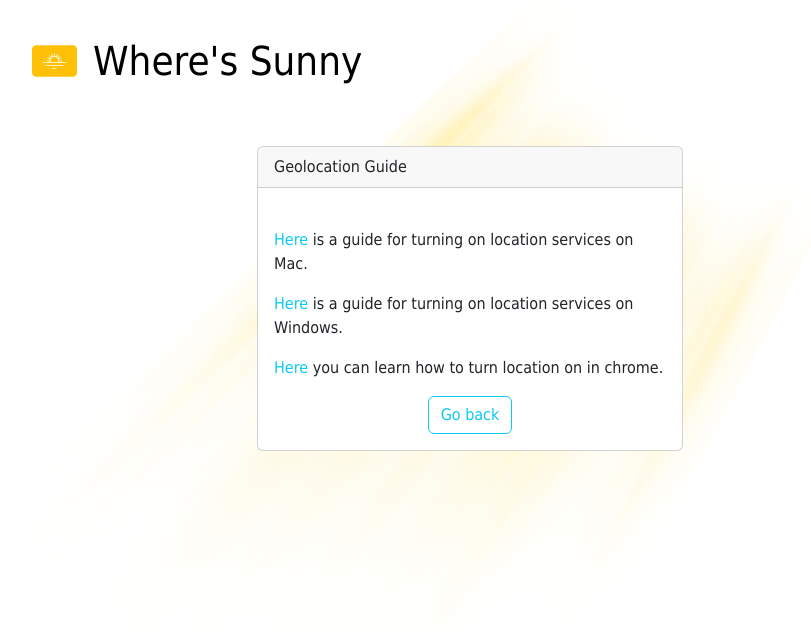
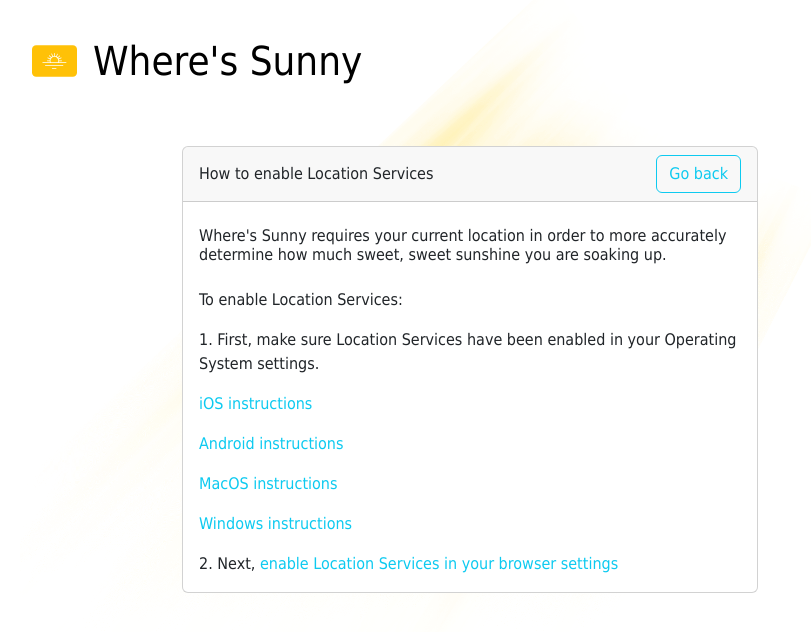
Before and after one commit to espressoGoddess/wheres_sunny, a React (Create React App) app: page /location-services-info in a window 1280 px wide. Shown: the top 632 px of the page, without its empty margins (170-981 px from the left). Built offline with nearby package versions, Linux system fonts and the light colour scheme.

Commit message:
Make LocationInfo component more comprehensive

```diff
--- a/src/Components/LocationInfo/LocationInfo.js
+++ b/src/Components/LocationInfo/LocationInfo.js
@@ -8,29 +8,52 @@
   return (
     <Container>
       <Row>
-        <Col md={{span: 6, offset: 3}}>
-          <Card className='text-center mt-5'>
-            <Card.Header className='d-flex align-items-center'>
-              Geolocation Guide
+        <Col md={{span: 8, offset: 2}}>
+          <Card className='text-start mt-5'>
+            <Card.Header className='d-flex align-items-center justify-content-between'>
+              <div>
+                How to enable Location Services
+              </div>
+              <div>
+                <Button variant='outline-info' onClick={() => history.push('/')}>Go back</Button>
+              </div>
             </Card.Header>
             <Card.Body>
-              <Card.Title className='mt-4 fs-1'></Card.Title>
-              <Card.Text className='mt-2 text-start'>
-                <a className="link-info link-offset-2 link-underline-opacity-0 link-underline-opacity-75-hover" href='https://support.apple.com/en-au/guide/mac-help/mh35873/mac'>
-                  Here
-                </a> is a guide for turning on location services on Mac.
+              <Card.Subtitle className='mt-2'>
+                Where's Sunny requires your current location in order to more accurately determine how much sweet, sweet sunshine you are soaking up.
+              </Card.Subtitle>
+              <Card.Text className='mt-4'>
+                To enable Location Services:
               </Card.Text>
-              <Card.Text className='mt-2 text-start'>
+              <Card.Text>
+                1. First, make sure Location Services have been enabled in your Operating System settings.
+              </Card.Text>
+              <Card.Text>
+                <a className="link-info link-offset-2 link-underline-opacity-0 link-underline-opacity-75-hover" href='https://support.apple.com/en-us/HT207092'>
+                  iOS instructions
+                </a>
+              </Card.Text>
+              <Card.Text>
+                <a className="link-info link-offset-2 link-underline-opacity-0 link-underline-opacity-75-hover" href='https://support.google.com/accounts/answer/3467281?hl=en'>
+                  Android instructions
+                </a>
+              </Card.Text>
+              <Card.Text>
+                <a className="link-info link-offset-2 link-underline-opacity-0 link-underline-opacity-75-hover" href='https://support.apple.com/guide/mac-help/allow-apps-to-detect-the-location-of-your-mac-mh35873/mac'>
+                MacOS instructions
+                </a>
+              </Card.Text>
+              <Card.Text>
                 <a className="link-info link-offset-2 link-underline-opacity-0 link-underline-opacity-75-hover" href='https://support.microsoft.com/en-us/windows/windows-location-service-and-privacy-3a8eee0a-5b0b-dc07-eede-2a5ca1c49088'>
-                  Here
-                </a> is a guide for turning on location services on Windows.
+                  Windows instructions
+                </a>
               </Card.Text>
-              <Card.Text className='mt-2 text-start'>
-                <a className="link-info link-offset-2 link-underline-opacity-0 link-underline-opacity-75-hover" href='https://support.google.com/chrome/answer/142065?hl=en&co=GENIE.Platform%3DDesktop'>
-                  Here
-                </a> you can learn how to turn location on in chrome.
+              <Card.Text>
+                2. Next, {' '}
+                <a className="link-info link-offset-2 link-underline-opacity-0 link-underline-opacity-75-hover" href='https://www.gps-coordinates.net/geolocation'>
+                  enable Location Services in your browser settings
+                </a>
               </Card.Text>
-              <Button variant='outline-info' onClick={() => history.push('/')}>Go back</Button>
             </Card.Body>
           </Card>
         </Col>
```
